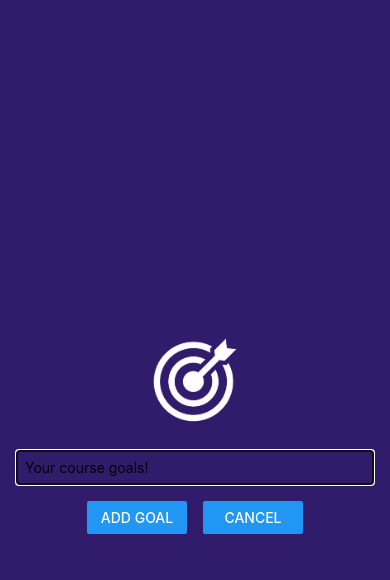
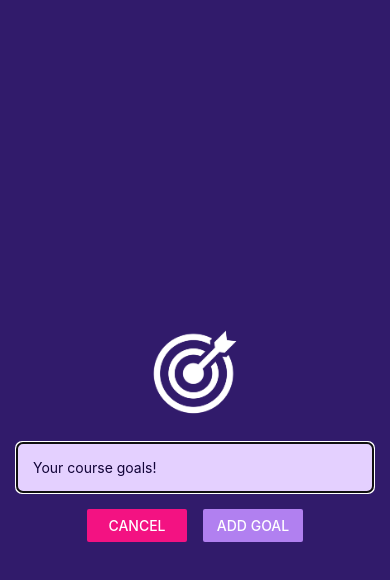
Before and after one commit to Sandile-Repos/react-native-udemy-course, a React Native app: screen / in a window 390 px wide. Both pictures are taken after a click on the button "ADD NEW GOAL". Shown: the top 580 px of the page. Built offline with nearby package versions, Linux system fonts and the light colour scheme.

Commit message:
adding final touches

```diff
--- a/App.js
+++ b/App.js
@@ -31,10 +31,12 @@
   }
 
   return (
+    <>
+      <StatusBar style="light" />
       <View style={styles.appContainer}>
         <Button
           title="Add New Goal"
-        color="#5e0acc"
+          color="#a065ec"
           onPress={startAddGoalHandler}
         />
         <GoalInput
@@ -58,6 +60,7 @@
           />
         </View>
       </View>
+    </>
   );
 }
 
@@ -66,6 +69,7 @@
     flex: 1,
     paddingTop: 50,
     paddingHorizontal: 16,
+    // backgroundColor:'#1e085a' //can have on app.json to configure for all main screens as backgroundcolor
   },
   goalsContainer: {
     flex: 5,
--- a/app.json
+++ b/app.json
@@ -5,6 +5,7 @@
     "version": "1.0.0",
     "orientation": "portrait",
     "icon": "./assets/icon.png",
+    "backgroundColor": "#1e085a",
     "splash": {
       "image": "./assets/splash.png",
       "resizeMode": "contain",
@@ -13,9 +14,7 @@
     "updates": {
       "fallbackToCacheTimeout": 0
     },
-    "assetBundlePatterns": [
-      "**/*"
-    ],
+    "assetBundlePatterns": ["**/*"],
     "ios": {
       "supportsTablet": true
     },
--- a/src/components/GoalInput.js
+++ b/src/components/GoalInput.js
@@ -35,10 +35,10 @@
         />
         <View style={styles.buttonContainer}>
           <View style={styles.button}>
-            <Button onPress={addGoalHandler} title="Add Goal" />
+            <Button onPress={props.onCancel} title="Cancel" color="#f31282" />
           </View>
           <View style={styles.button}>
-            <Button onPress={props.onCancel} title="Cancel" />
+            <Button onPress={addGoalHandler} title="Add Goal" color="#b180f0" />
           </View>
         </View>
       </View>
@@ -68,10 +68,13 @@
   },
   textInput: {
     borderWidth: 1,
-    borderColor: "#cccccc",
+    borderColor: "#e4d0ff",
+    backgroundColor: "#e4d0ff",
+    color: "#120438",
+    borderRadius: 6,
     width: "100%",
     // marginRight: 8,
-    padding: 8,
+    padding: 16,
   },
   buttonContainer: {
     flexDirection: "row",
```
Lines whose indentation alone changed are shown as unchanged.
